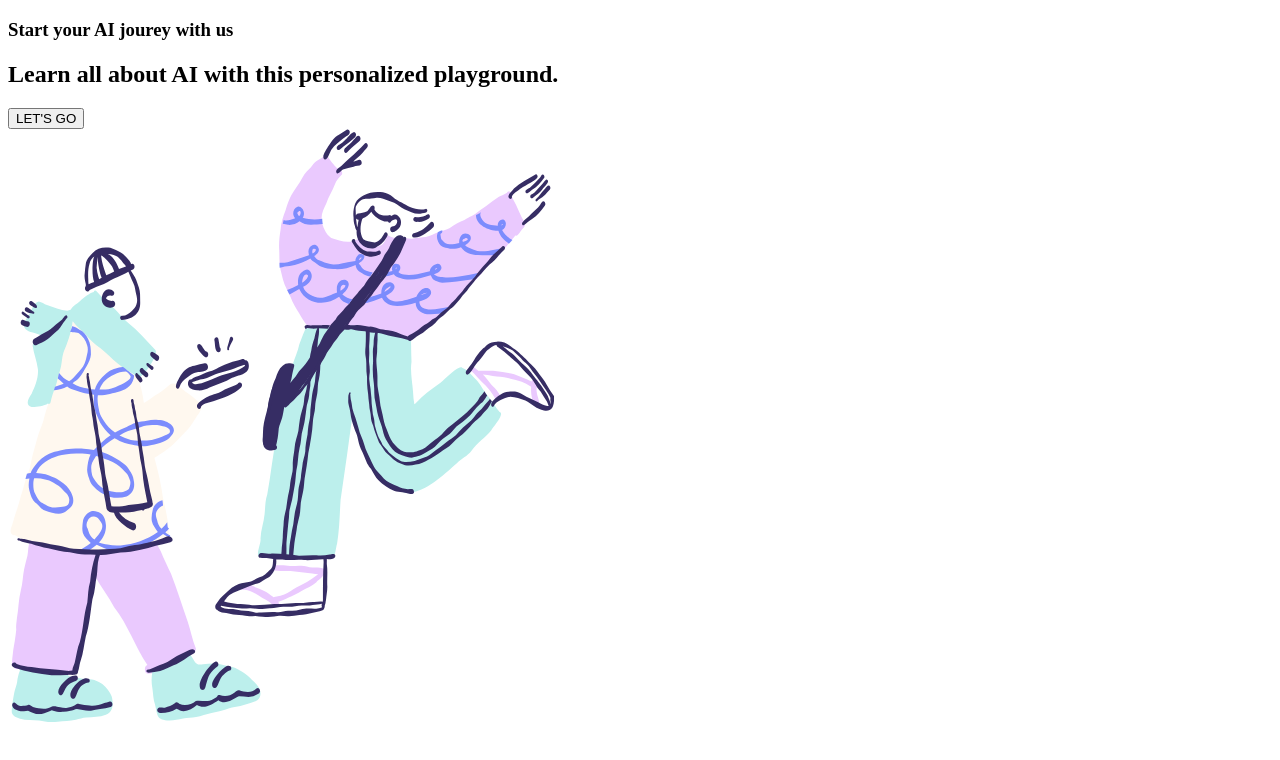
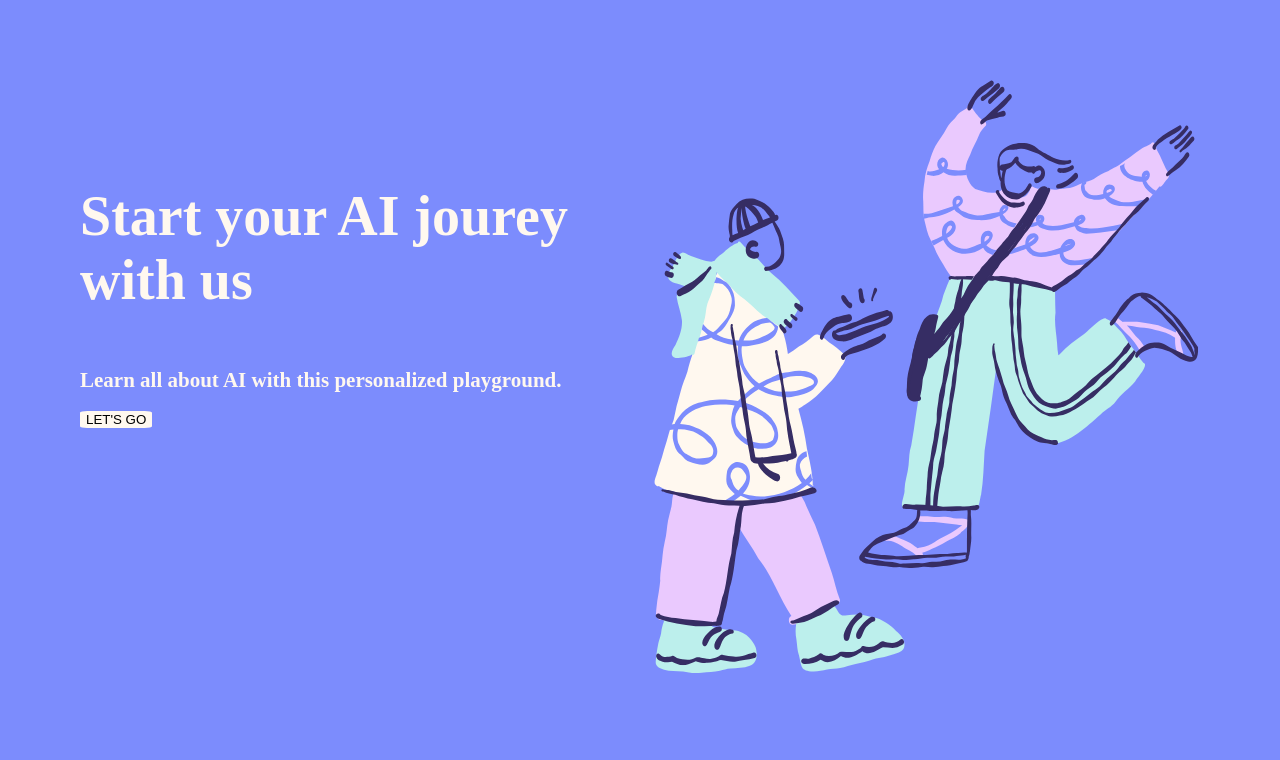
Before and after one commit to Noor-Alina/Learnify, a React (Vite) app: page / in a window 1280 px wide. Shown: the top 760 px of the page. Built offline with nearby package versions, Linux system fonts and the light colour scheme; a web font is replaced by a local one.

Commit message:
Include initial Home styling

```diff
--- a/src/pages/Home/Home.scss
+++ b/src/pages/Home/Home.scss
@@ -0,0 +1,45 @@
+@import url('../../styles/styles.scss');
+
+html,
+body {
+  margin: 0;
+  padding: 0;
+  width: 100%;
+  height: 100%;
+  box-sizing: border-box;
+  background: #7c8cfd;
+  font-family: "Coustard";
+}
+
+*,
+*::before,
+*::after {
+    box-sizing: inherit;
+}
+
+.hero {
+    padding: 5rem;
+    display: flex;
+    justify-content: center;
+    align-items: flex-start;
+}
+
+.hero__description {
+    padding-top: 3rem;
+
+    &--title {
+        color: #fff8ef;
+        font-size: 3.5rem;
+    }
+
+    &--subtitle {
+        color: #fff8ef;
+        font-size: 1.3125rem;
+    }
+
+    &--button {
+        border-radius: 10%;
+        border: none;
+        background-color: #fff8ef;
+    }
+}
```
